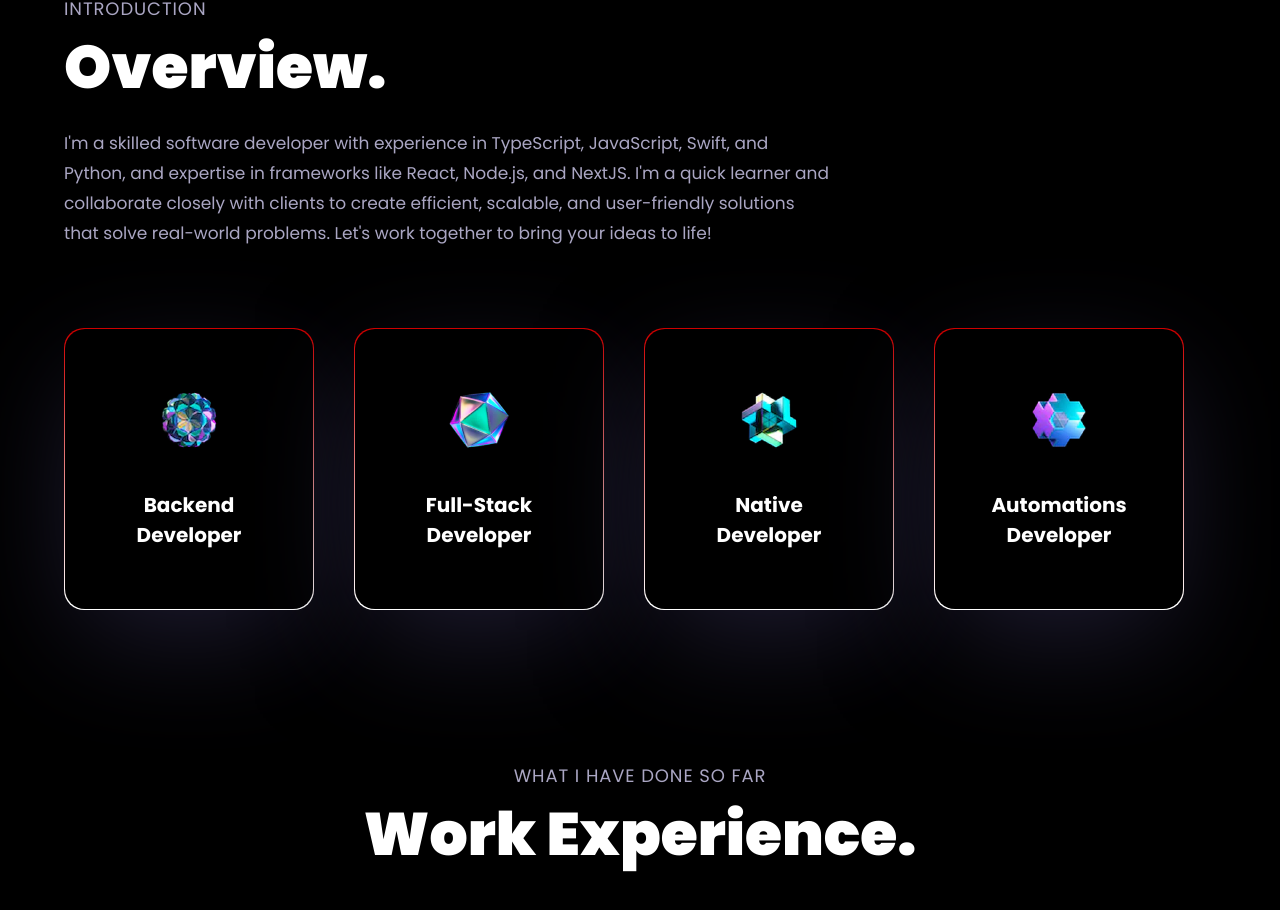
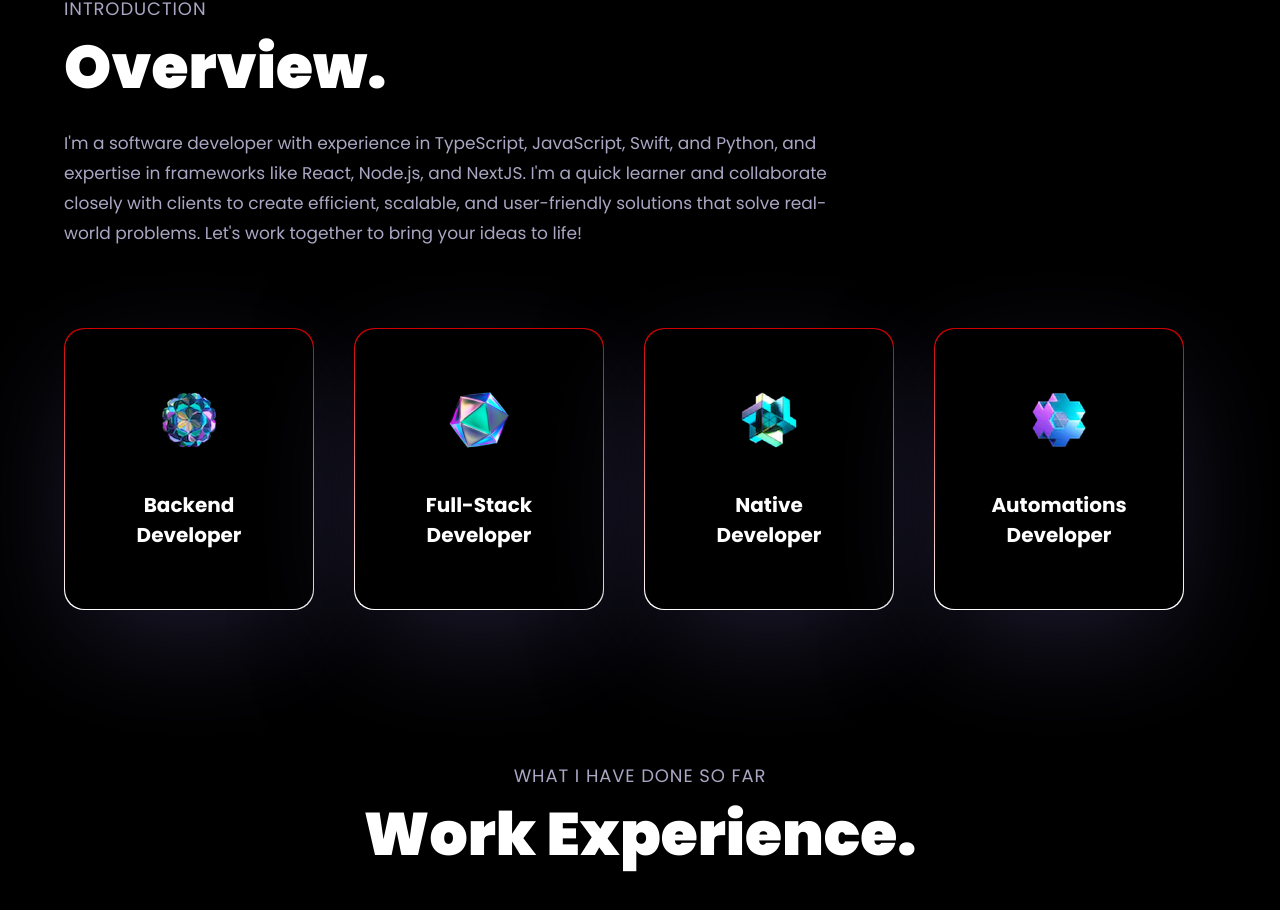
Before and after one commit to vimscientist69/personal-portfolio, a React (Vite) app: page / in a window 1280 px wide. Shown: the part 893-1803 px from the top of the page. Built offline with nearby package versions, Linux system fonts and the light colour scheme; a small style sheet from the web is missing.

Commit message:
fix: fixed wording

```diff
--- a/src/components/About.jsx
+++ b/src/components/About.jsx
@@ -47,7 +47,7 @@ const About = () => {
         variants={fadeIn("", "", 0.1, 1)}
         className='mt-4 text-secondary text-[17px] max-w-3xl leading-[30px]'
       >
-        I'm a skilled software developer with experience in TypeScript,
+        I'm a software developer with experience in TypeScript,
         JavaScript, Swift, and Python, and expertise in frameworks like React, Node.js, and NextJS. I'm a quick learner and collaborate closely with clients to
         create efficient, scalable, and user-friendly solutions that solve
         real-world problems. Let's work together to bring your ideas to life!
```
